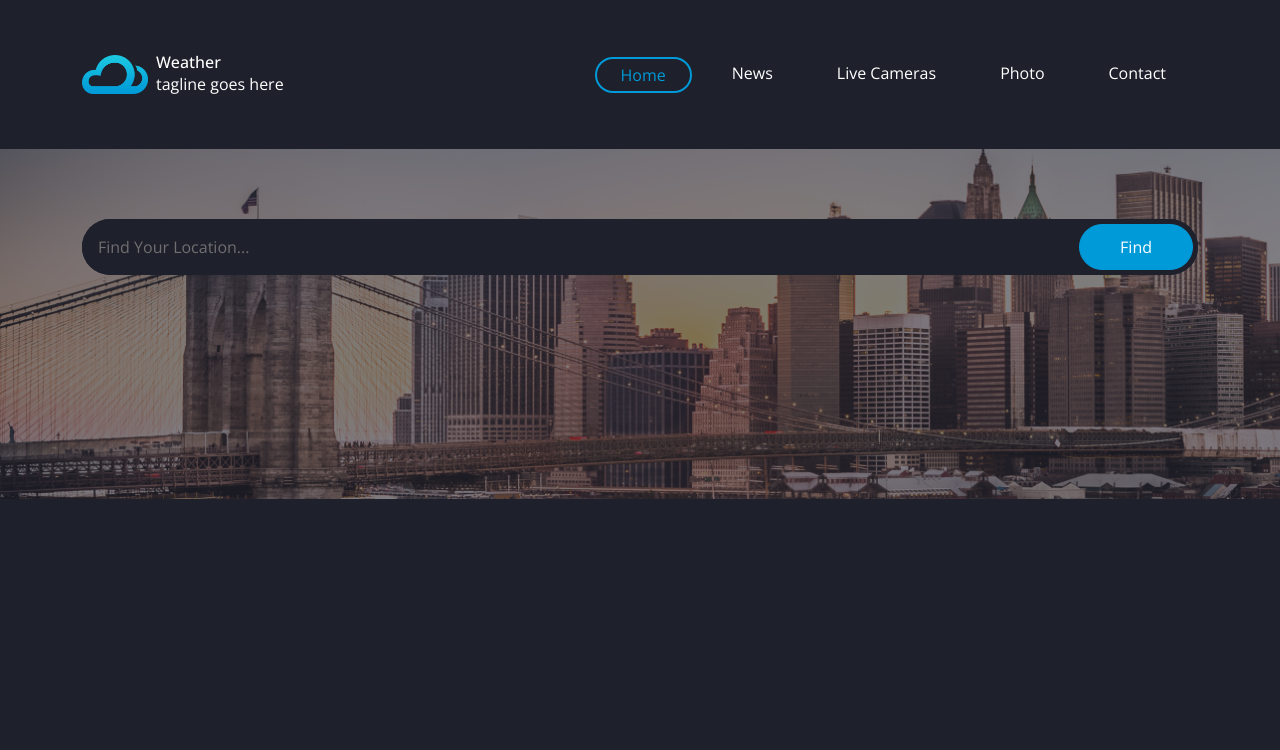
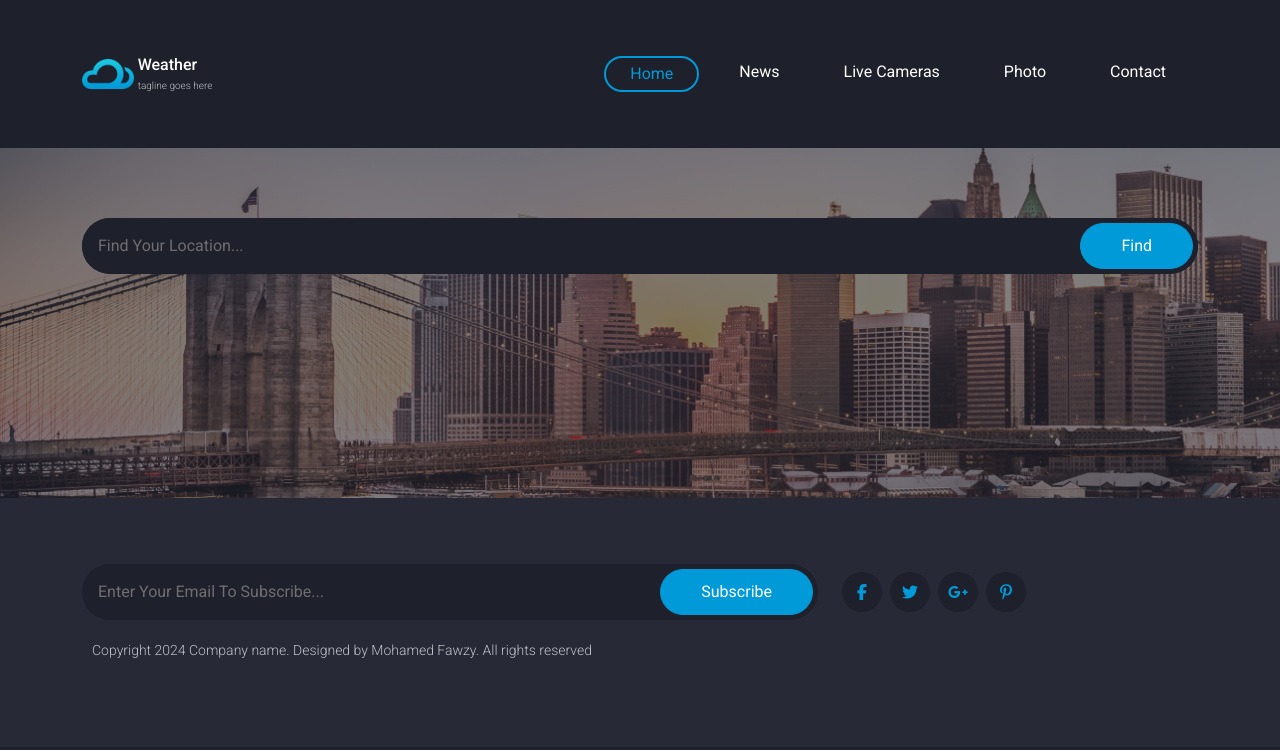
Before and after one commit to Mohamed-Fawzy15/weather-app, a plain HTML site: page index.html in a window 1280 px wide. Drawn offline with nearby package versions, Linux system fonts and the light colour scheme; no server answers.

Commit message:
weather app

```diff
--- a/index.html
+++ b/index.html
@@ -8,7 +8,7 @@
     <link rel="stylesheet" href="./style/all.min.css" />
 
     <link
-      href="https://fonts.googleapis.com/css2?family=Open+Sans:ital,wght@0,300..800;1,300..800&display=swap"
+      href="https://fonts.googleapis.com/css2?family=Open+Sans:ital,wght@0,300..800;1,300..800&family=Roboto:ital,wght@0,100;0,300;0,400;0,500;0,700;0,900;1,100;1,300;1,400;1,500;1,700;1,900&display=swap"
       rel="stylesheet"
     />
 
@@ -19,11 +19,11 @@
       <!-- start of navbar section -->
       <nav class="navbar p-5 navbar-expand-lg navbar-dark">
         <div class="container">
-          <a class="navbar-brand d-flex align-items-center gap-2" href="#">
+          <a class="navbar-brand d-flex align-items-center gap-1" href="#">
             <img src="./imgs/logo@2x.png" class="w-25" alt="Logo Image" />
-            <div>
-              <h1 class="h6 m-0">Weather</h1>
-              <p class="lead fs-6 m-0">tagline goes here</p>
+            <div class="navbar-logo">
+              <h1 class="h6 mb-1">Weather</h1>
+              <p class="site-decu m-0">tagline goes here</p>
             </div>
           </a>
           <button
@@ -94,6 +94,53 @@
       <!-- end of hero section -->
     </main>
 
+    <footer class="footer">
+      <div class="container">
+        <div class="row align-items-center">
+          <div class="footer-input col-md-8 pt-3">
+            <form
+              class="hero-form d-flex justify-content-center align-items-center position-relative"
+            >
+              <input
+                type="email"
+                placeholder="Enter Your Email To Subscribe..."
+                class="hero-input form-control w-100 p-3"
+              />
+              <button class="btn btn-city">Subscribe</button>
+            </form>
+          </div>
+          <ul
+            class="footer-links col-md-4 pt-3 mb-0 list-unstyled d-flex gap-2"
+          >
+            <li>
+              <a href="#">
+                <i class="fa-brands fa-facebook-f"></i>
+              </a>
+            </li>
+            <li>
+              <a href="#">
+                <i class="fa-brands fa-twitter"></i>
+              </a>
+            </li>
+            <li>
+              <a href="#">
+                <i class="fa-brands fa-google-plus-g"></i>
+              </a>
+            </li>
+            <li>
+              <a href="#">
+                <i class="fa-brands fa-pinterest-p"></i>
+              </a>
+            </li>
+          </ul>
+        </div>
+        <p>
+          Copyright 2024 Company name. Designed by Mohamed Fawzy. All rights
+          reserved
+        </p>
+      </div>
+    </footer>
+
     <script src="./js/bootstrap.bundle.min.js"></script>
     <script src="./js/main.js"></script>
   </body>
--- a/js/main.js
+++ b/js/main.js
@@ -129,8 +129,6 @@ function displayTodayData(data, time) {
                 </div>
               </div>
             </div>
-
-
   `;
   rowData.innerHTML += box;
 }
--- a/style/main.css
+++ b/style/main.css
@@ -1,6 +1,6 @@
 body {
   background-color: #1e202b;
-  font-family: "Open Sans", sans-serif;
+  font-family: "Roboto", "Open Sans", sans-serif;
 }
 
 /* start of navbar style */
@@ -20,6 +20,12 @@ body {
   color: #009ad8;
 }
 
+.site-decu {
+  font-size: 0.625rem;
+  font-weight: 300;
+  line-height: 0.9375rem;
+  color: rgb(191, 193, 200);
+}
 /* end of navbar style */
 
 /* start of hero section */
@@ -81,7 +87,7 @@ body {
 }
 /* end of hero section */
 
-/* start with weather-data section */
+/* start of weather-data section */
 
 .weather-data {
   position: relative;
@@ -173,4 +179,38 @@ body {
   font-weight: 300;
 }
 
-/* end with weather-data section */
+/* end of weather-data section */
+
+/* start of footer section */
+
+.footer {
+  padding: 50px 0px;
+  background-color: #272936;
+}
+
+.footer-links li a {
+  width: 40px;
+  height: 40px;
+  display: flex;
+  border-radius: 50%;
+  background-color: #1e202b;
+  color: #009ad8;
+  text-decoration: none;
+  justify-content: center;
+  align-items: center;
+  transition: all 0.5s ease-in-out;
+}
+
+.footer-links li a:hover {
+  background: #009ad8;
+  color: white;
+}
+
+footer p {
+  font-size: 0.875rem;
+  font-weight: 300;
+  line-height: 1.3125rem;
+  color: rgb(191, 193, 200);
+  padding: 20px 10px;
+}
+/* end of footer section */
```
